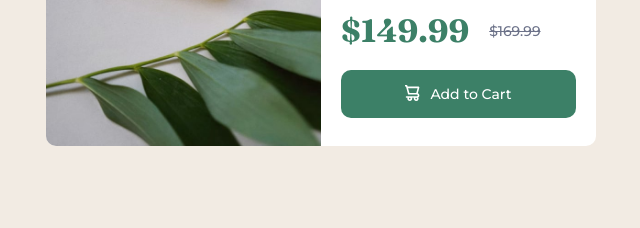
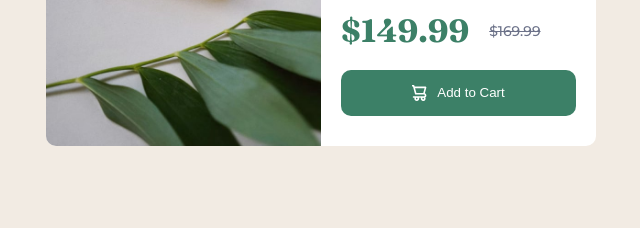
Before and after one commit to C-H-A-R-M-A-N-D-E-R/product-review-card, a plain HTML site: page index.html in a window 1280 px wide. Shown: the part 412-640 px from the top of the page, 319-959 px from the left. Drawn offline with Linux system fonts and the light colour scheme.

Commit message:
Update index.html

```diff
--- a/index.html
+++ b/index.html
@@ -27,9 +27,9 @@
           <p>$169.99</p>
         </del>
       </div>
-      <button href="#" class="cart-button">
+      <button class="cart-button">
         <img src="./images/icon-cart.svg" alt="Cart">
-        <p>Add to Cart</p>
+        Add to Cart
       </button>
     </div>
   </main>
```
